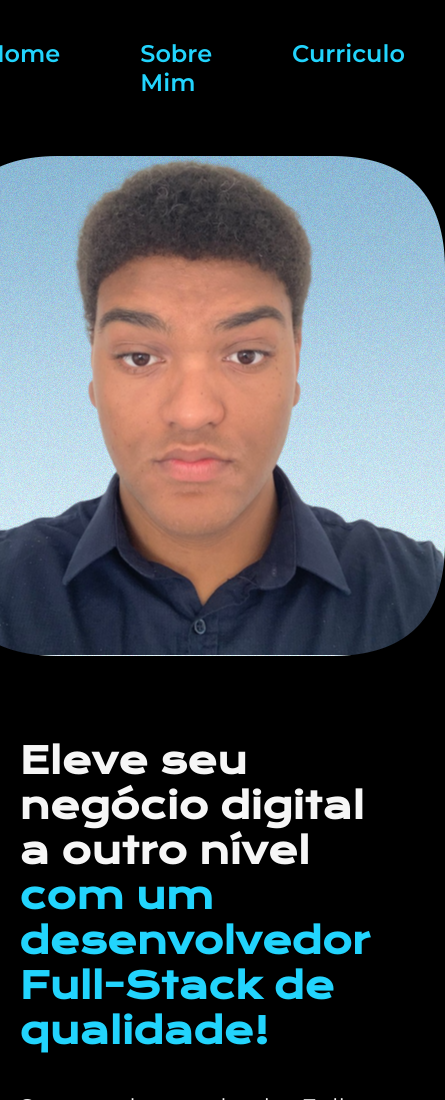
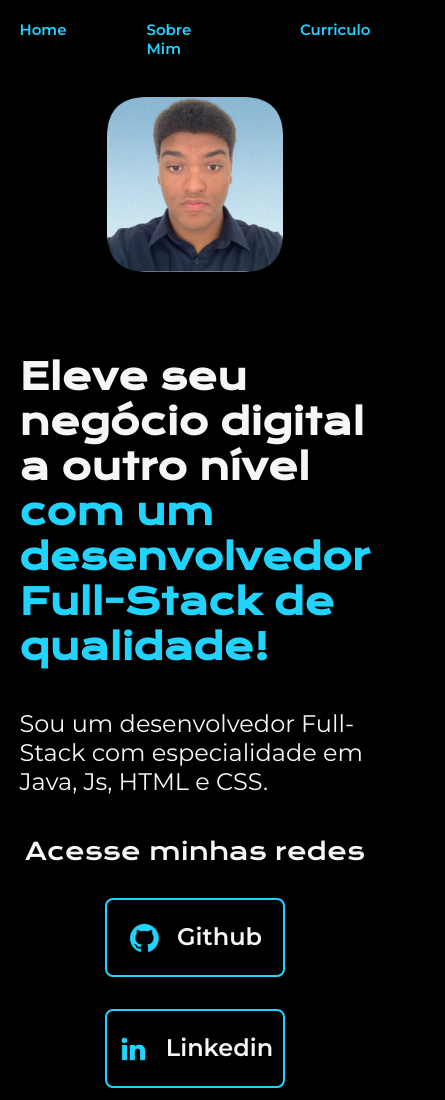
Before and after one commit to victorallves/portfolio-new, a plain HTML site: page index.html in a window 390 px wide. Shown: the top 1100 px of the page, 445 px wide, since content can reach past the window. Drawn offline with nearby package versions, Linux system fonts and the light colour scheme.

Commit message:
adicionando responsividade mobile

```diff
--- a/css/home.css
+++ b/css/home.css
@@ -127,3 +127,35 @@ body{
     }
 
 }
+
+@media (max-width: 767px) {
+    .cabecalho {
+        padding: 5%;
+    }
+
+    .cabecalho__menu {
+        justify-content: center;
+    }
+
+    .cabecalho__menu__link{
+        font-size: 15px;
+    }
+
+    .apresentacao {
+        flex-direction: column-reverse;
+
+    }
+
+    .apresentacao__conteudo {
+        width: auto;
+    }
+
+    .imagem {
+        width: 50%;
+        height: 50%;
+    }
+
+    .rodape {
+        width: auto;
+    }
+}
```
